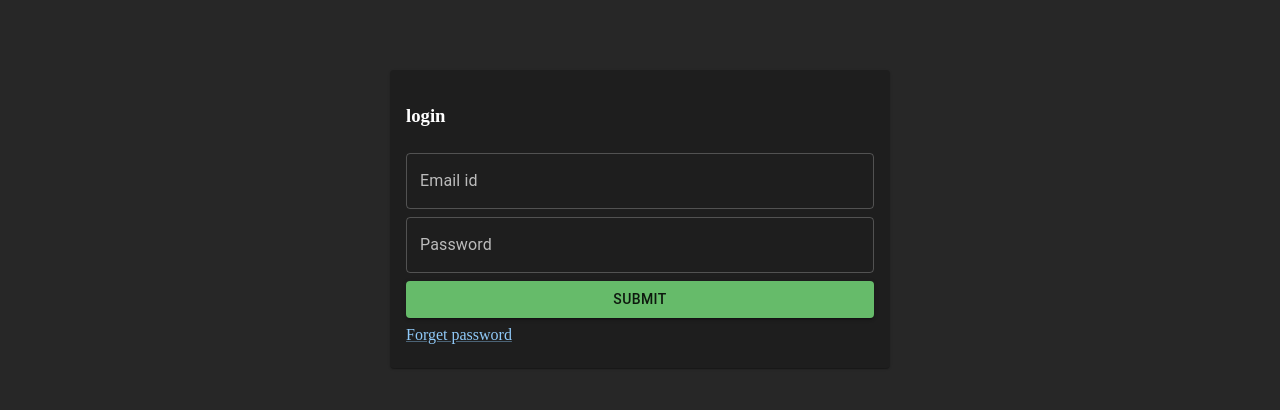
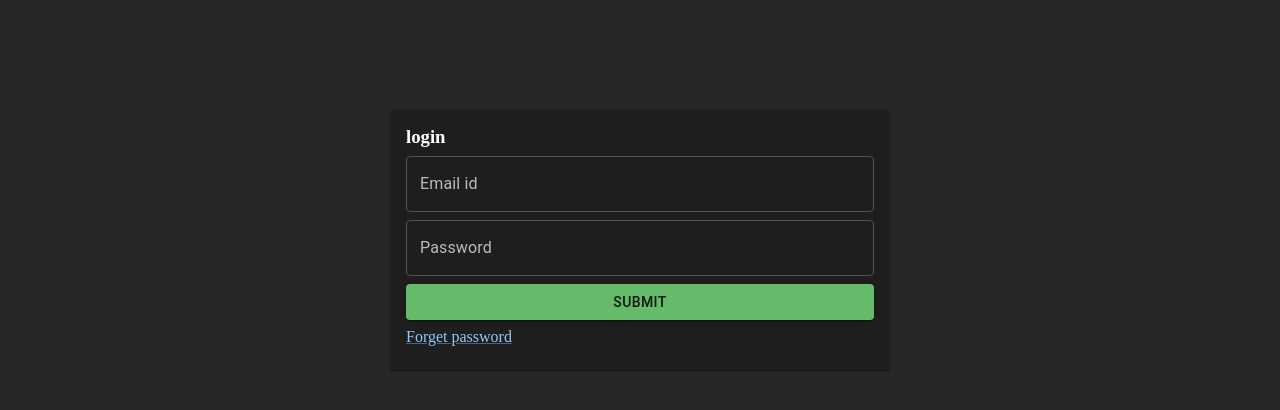
Before and after one commit to jeyachandran17/crendential-page, a React (Vite) app: page /login in a window 1280 px wide. Shown: the part 144-554 px from the top of the page. Built offline with nearby package versions, Linux system fonts and the light colour scheme.

Commit message:
small change in login style

```diff
--- a/src/App.css
+++ b/src/App.css
@@ -1,11 +1,14 @@
-body{
+*{
+  padding: 0;
   margin: 0px;
+  box-sizing: border-box;
 }
+
 
 .login-page,.signup,.forget-password,.new-password{
   display: flex;
   flex-direction: column;
-  max-width: 500px;
+  min-width: 500px;
   flex-wrap: wrap;
   gap: 1rem;
   margin: 0px auto;
@@ -22,7 +25,10 @@ body{
 }
 
 .login,.signup,.forget-password,.new-password{
-  margin-top:150px;
+  display: flex;
+  min-height: 80vh;
+  justify-content: center;
+  align-items: center;
 }
 
 .success-page{
```
